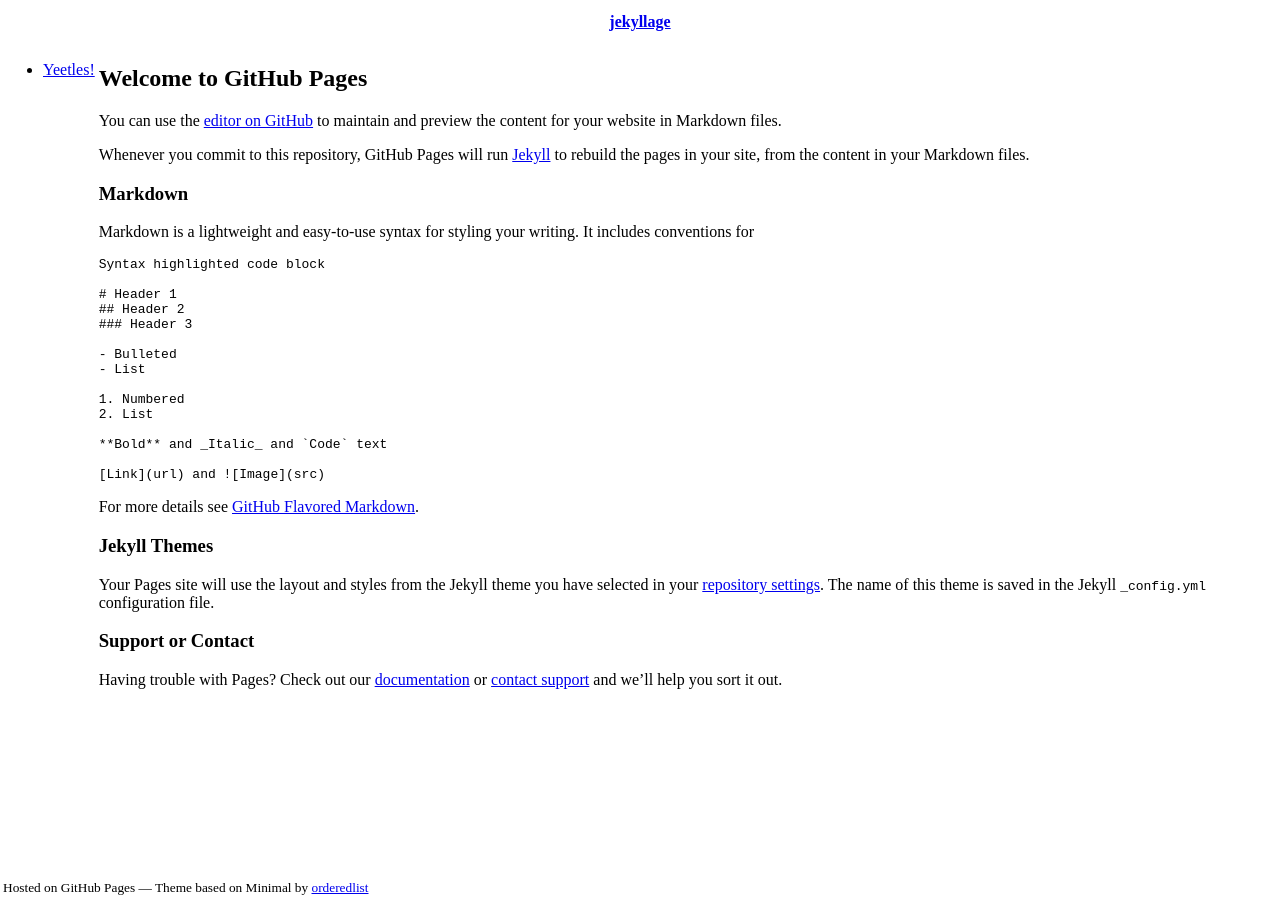
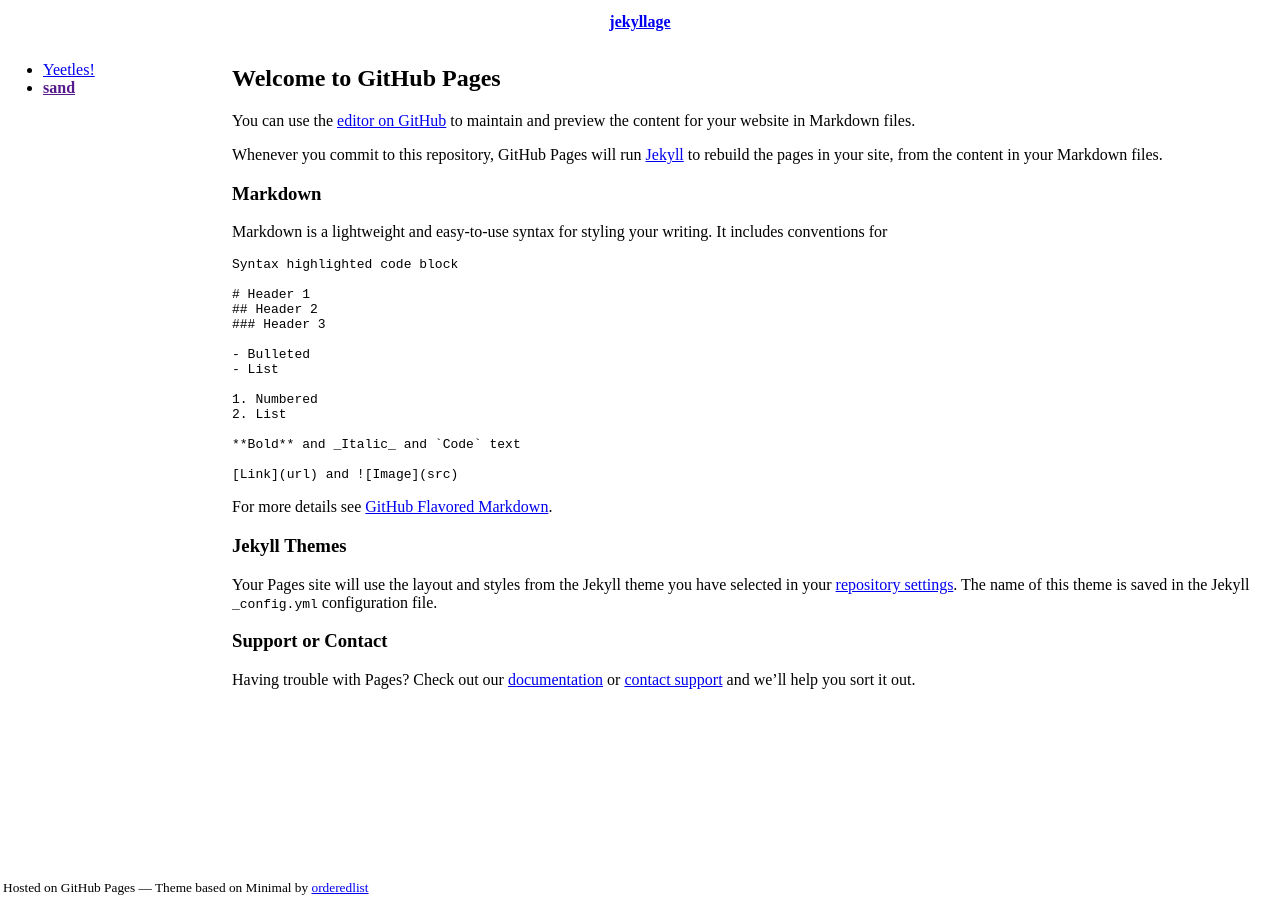
Before and after one commit to collagettrpg/jekyllage, a Jekyll site: the page built from README.md, in a window 1280 px wide. Built offline with Jekyll 4.4.1, drawn with Linux system fonts in a browser that asks for light colours; some web fonts are replaced; our own code applies the rules of GitHub Pages for plain Markdown files.

Commit message:
further mods

```diff
--- a/_config.yml
+++ b/_config.yml
@@ -1,2 +1,3 @@
 name: Collage Web Portal
 baseurl: /jekyllage
+permalink: /:categories/:title/
--- a/_layouts/default.html
+++ b/_layouts/default.html
@@ -24,7 +24,7 @@ body{
     <th style="width:100vw;" colspan="2"><a href="{{ "/" | absolute_url }}">{{ site.title | default: site.github.repository_name }}</a></th>
   </tr>
   <tr style="height:calc(100vh - 85px);">
-    <td style="vertical-align: top;text-align: left;">
+    <td style="vertical-align: top;text-align: left;width:25vh;">
 
             <ul>
   {% for post in site.posts %}
@@ -32,6 +32,12 @@ body{
       <a href="{{ site.baseurl }}{{ post.url }}">{{ post.title }}</a>
     </li>
   {% endfor %}
+
+  {% for category in site.categories %}
+    <li><a href="{{category.url}}"><strong>{{category|first}}</strong></a></li>
+{% endfor %}
+
+
 </ul>
 
     </td>
```
